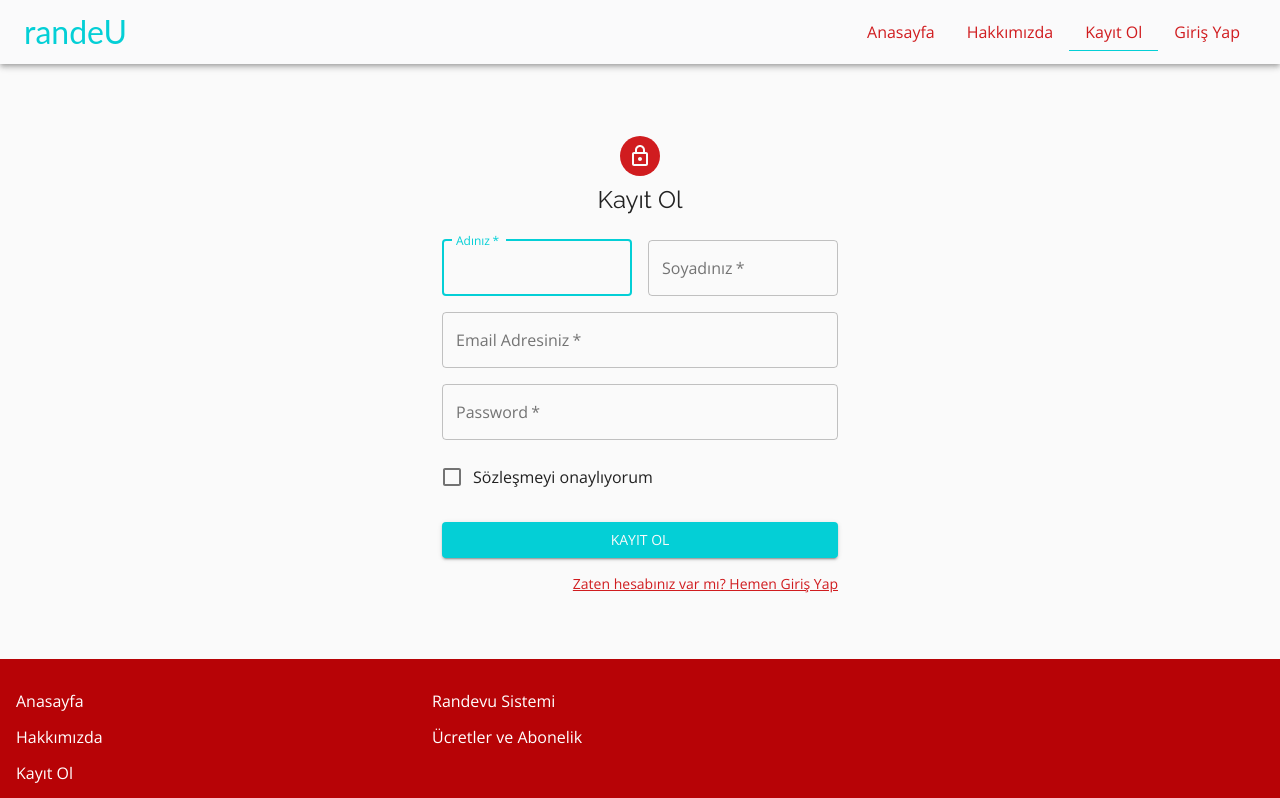
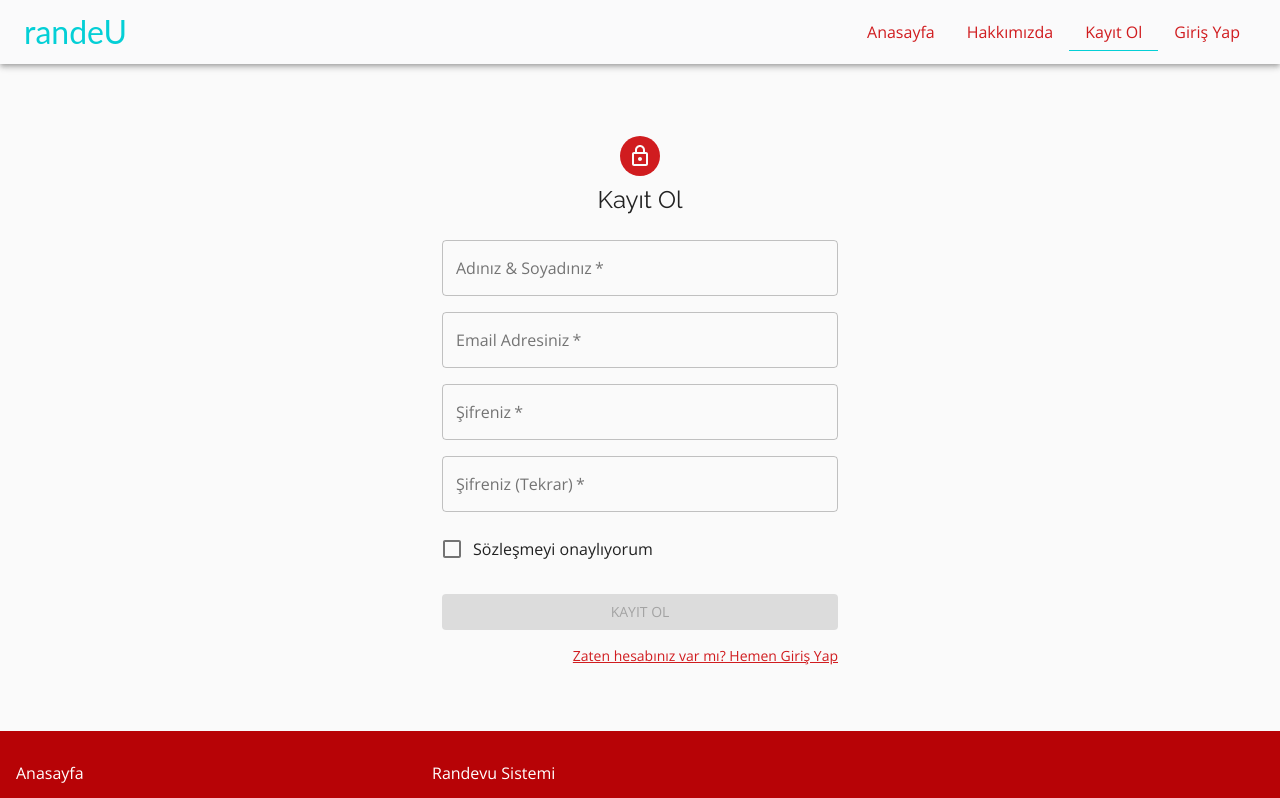
Before and after one commit to serbestemre/randeu-webApp, a React app: page /kullanici/kayit in a window 1280 px wide. Shown: the top 798 px of the page. Built offline with nearby package versions, Linux system fonts and the light colour scheme.

Commit message:
validation utily implemented. validation func added to /kullanici/kayit

```diff
--- a/src/pages/Register/Register.js
+++ b/src/pages/Register/Register.js
@@ -1,19 +1,18 @@
-import React, {useState} from "react";
-import axios from '../../axios';
+import React, { useState } from "react";
+import axios from "../../axios";
 import Avatar from "@material-ui/core/Avatar";
 import Button from "@material-ui/core/Button";
 import CssBaseline from "@material-ui/core/CssBaseline";
 import TextField from "@material-ui/core/TextField";
 import FormControlLabel from "@material-ui/core/FormControlLabel";
 import Checkbox from "@material-ui/core/Checkbox";
-import { Link, withRouter } from "react-router-dom";
+import { Link } from "react-router-dom";
 import Grid from "@material-ui/core/Grid";
 import LockOutlinedIcon from "@material-ui/icons/LockOutlined";
 import Typography from "@material-ui/core/Typography";
 import { makeStyles } from "@material-ui/core/styles";
 import Container from "@material-ui/core/Container";
-
-
+import {checkValidity, updateObject} from '../../shared/utility'
 
 const useStyles = makeStyles((theme) => ({
   paper: {
@@ -36,44 +35,101 @@ const useStyles = makeStyles((theme) => ({
   },
 }));
 
+const register = (props) => {
+  const [isFormValid, setIsFormValid] = useState(false);
+  const [fullName, setFullName] = useState({label:"Adınız & Soyadınız", helperText:"",  touched:false,isValid:true, validation:{
+    required:true,
+    minLength:2,
+    maxLength:15,
+    isString:true,
+  }});
 
-const register = (props) => {
-  const [name, setName] = useState();
-  const [surname, setSurname] = useState();
-  const [email, setEmail] = useState();
-  const [password, setPassword] = useState();
+  const [email, setEmail] = useState({label:"Email Adresiniz",  helperText:"", isValid:true, touched:false, validation:{
+    required:true,
+    isEmail:true
+  }});
+
+  const [password, setPassword] = useState({label:"Şifreniz",helperText:"", isValid:true, isPassMatch:false, touched:false, validation:{
+    required:true,
+    minLength:6,
+  }});
+
+  const [passwordCheck, setPasswordCheck] = useState({label:"Şifreniz (Tekrar)", isPassMatch:false, touched:false, helperText:"", isValid:true, validation:{
+    required:true,
+    minLength:6
+  }});
+
 
   const classes = useStyles();
 
-  const registerHandler = () => {
+  const verifyName = (event) => {
+    updateObject(fullName,{ touched:true});
+  let result =  checkValidity(event.target.value, fullName.validation);
+  setFullName({...fullName, ...result});
+  checkFormValidty();
+  };
 
-    const payload = {
-      fullName:name+surname,
-      email:email,
-      password:password,
-      passwordCheck:password
+  const verifyEmail = (event) => {
+    updateObject(email, {touched:true});
+    let result =  checkValidity(event.target.value, email.validation);
+    setEmail({...email, ...result});
+    checkFormValidty();
+  }
+
+  const verifyPassword= (event) => {
+    updateObject(password, {touched:true});
+    let result =  checkValidity(event.target.value, password.validation);
+    setPassword({...password, ...result});
+
+    checkFormValidty();
+  }
+  const verifyPasswordCheck = (event) => {
+    updateObject(passwordCheck, {touched:true});
+    let result =  checkValidity(event.target.value, passwordCheck.validation);
+    setPasswordCheck({...passwordCheck, ...result});
+    if((password.value !== passwordCheck.value) ){
+      setPassword({...password, helperText: "Şifreler uyuşmuyor!", isValid:false})
+      setPasswordCheck({...passwordCheck,  helperText:"Şifreler uyuşmuyor!", isValid:false})
+    }else{
+      setPassword({...password, helperText : "", isValid:true})
+      setPasswordCheck({...passwordCheck, helperText : "",  isValid:true})
     }
+    checkFormValidty();
+  }
 
-      console.log("registering.... with the payload:>>>>> ", payload)
-    axios({
-      method: 'POST',
-      url: "/register",
-      headers:{
-        "Content-Type": "application/json"
-      },
-      data:payload
-    })
-    .then(response => {
-      console.log("register post req sent: ", response)
-    })
-    .catch(err =>{
-      console.log("register post req ERROR : ", err)
-    })
+  const checkFormValidty = () => {
+    if(fullName.isValid && fullName.touched && email.isValid && email.touched && password.isValid && password.touched && passwordCheck.isValid && passwordCheck.touched){
+      setIsFormValid(true)
+    }else{
+    setIsFormValid(false)
+  }
+}
 
 
+  const registerHandler = () => {
+    const payload = {
+      fullName: fullName,
+      email: email,
+      password: password,
+      passwordCheck: password,
+    };
 
+    console.log("registering.... with the payload:>>>>> ", payload);
+    axios({
+      method: "POST",
+      url: "/register",
+      headers: {
+        "Content-Type": "application/json",
+      },
+      data: payload,
+    })
+      .then((response) => {
+        console.log("register post req sent: ", response);
+      })
+      .catch((err) => {
+        console.log("register post req ERROR : ", err);
+      });
   };
-
 
   return (
     <Container component="main" maxWidth="xs">
@@ -87,54 +143,64 @@ const register = (props) => {
         </Typography>
         <form className={classes.form} noValidate>
           <Grid container spacing={2}>
-            <Grid item xs={12} sm={6}>
+            <Grid item xs={12}>
               <TextField
-                autoComplete="fname"
-                name="firtsName"
+                fullWidth
+                required={fullName.validation.required}
+                onBlur={verifyName}
+                onChange={(event) => setFullName({...fullName, value:event.target.value})}
+                error={!fullName.isValid}
+                id="fullName"
+                label={fullName.label}
+                helperText={fullName.helperText}
+                autoComplete="fullname"
                 variant="outlined"
-                required
-                onChange={event=> setName(event.target.value)}
-                fullWidth
-                id="firstName"
-                label="Adınız"
-                autoFocus
               />
             </Grid>
-            <Grid item xs={12} sm={6}>
+            <Grid item xs={12}>
               <TextField
+                fullWidth
+                required={email.validation.required}
+                onBlur={verifyEmail}
+                onChange={(event) => setEmail({...email, value:event.target.value})}
+                error={!email.isValid}
+                id="email"
+                label={email.label}
+                helperText={email.helperText}
+                name="email"
+                autoComplete="email"
                 variant="outlined"
-                required
-                onChange={event=> setSurname(event.target.value)}
-
-                fullWidth
-                id="lastName"
-                label="Soyadınız"
-                name="lastName"
-                autoComplete="lname"
               />
             </Grid>
             <Grid item xs={12}>
               <TextField
                 variant="outlined"
-                required
-                onChange={event=> setEmail(event.target.value)}
+                required={password.validation.required}
+                onBlur={verifyPassword}
+                onChange={(event) => setPassword({...password, value:event.target.value})}
                 fullWidth
-                id="email"
-                label="Email Adresiniz"
-                name="email"
-                autoComplete="email"
+                name="password"
+                label={password.label}
+                type="password"
+                id="password"
+                error={!password.isValid}
+                helperText={password.helperText}
+                autoComplete="current-password"
               />
             </Grid>
             <Grid item xs={12}>
               <TextField
                 variant="outlined"
-                required
-                onChange={event=> setPassword(event.target.value)}
+                required={passwordCheck.validation.required}
+                onBlur={verifyPasswordCheck}
+                onChange={(event) => setPasswordCheck({...password, value:event.target.value})}
                 fullWidth
-                name="password"
-                label="Password"
+                name="passwordCheck"
+                label={passwordCheck.label}
                 type="password"
-                id="password"
+                id="passwordCheck"
+                error={!passwordCheck.isValid}
+                helperText={passwordCheck.helperText}
                 autoComplete="current-password"
               />
             </Grid>
@@ -151,6 +217,7 @@ const register = (props) => {
             color="primary"
             className={classes.submit}
             onClick={registerHandler}
+            disabled={!isFormValid}
           >
             Kayıt Ol
           </Button>
@@ -171,6 +238,6 @@ const register = (props) => {
       </div>
     </Container>
   );
-}
+};
 
 export default register;
--- /dev/null
+++ b/src/shared/utility.js
@@ -0,0 +1,65 @@
+export const updateObject = (oldObject, updatedProperties) => {
+  return {
+    ...oldObject,
+    ...updatedProperties,
+  };
+};
+
+export const checkValidity = (value, rules) => {
+  let isValid = true;
+  let helperText = "";
+  if (!rules) {
+    helperText = "";
+    return true;
+  }
+
+  if (rules.maxLength) {
+    isValid = value.length <= rules.maxLength && isValid;
+    if ((!isValid === true ) &&  value.length >= rules.maxLength){
+      helperText =
+        "En fazla " + rules.maxLength + " karakter uzunluğunda olmalı";
+    }
+  }
+
+  if (rules.minLength) {
+    isValid = value.length >= rules.minLength && isValid;
+    if (!isValid && value.length <= rules.minLength){
+      helperText = "En az " + rules.minLength + " karakter uzunluğunda olmalı";
+    }
+  }
+
+  if (rules.isEmail) {
+    const pattern = /[a-z0-9!#$%&'*+/=?^_`{|}~-]+(?:\.[a-z0-9!#$%&'*+/=?^_`{|}~-]+)*@(?:[a-z0-9](?:[a-z0-9-]*[a-z0-9])?\.)+[a-z0-9](?:[a-z0-9-]*[a-z0-9])?/;
+    isValid = pattern.test(value) && isValid;
+    if (!isValid) {
+        helperText = "Girilen adres geçerli bir e-mail adresi değil";}
+  }
+
+  if (rules.isNumeric) {
+    const pattern = /^\d+$/;
+    isValid = pattern.test(value) && isValid;
+    if (!isValid){
+         helperText = "Lütfen bir sayı değeri giriniz";}
+  }
+
+  if (rules.isString) {
+    const pattern = /^[A-Za-z]+$/;
+    isValid = pattern.test(value) && isValid && !value.trim() !== "";
+    if (!isValid && !pattern.test(value)&& value.trim() !== ""){
+         helperText = "Lütfen yalnızca alfabetik karakter giriniz";}
+  }
+
+  if (rules.required) {
+    isValid = value.trim() !== "" && isValid;
+    if (!isValid && value.trim() === "" ) {
+        helperText = "Bu alan boş bırakılamaz!";}
+  }
+
+
+  if (isValid){
+    helperText = "";
+}
+
+
+  return { isValid: isValid, helperText: helperText };
+};
```
